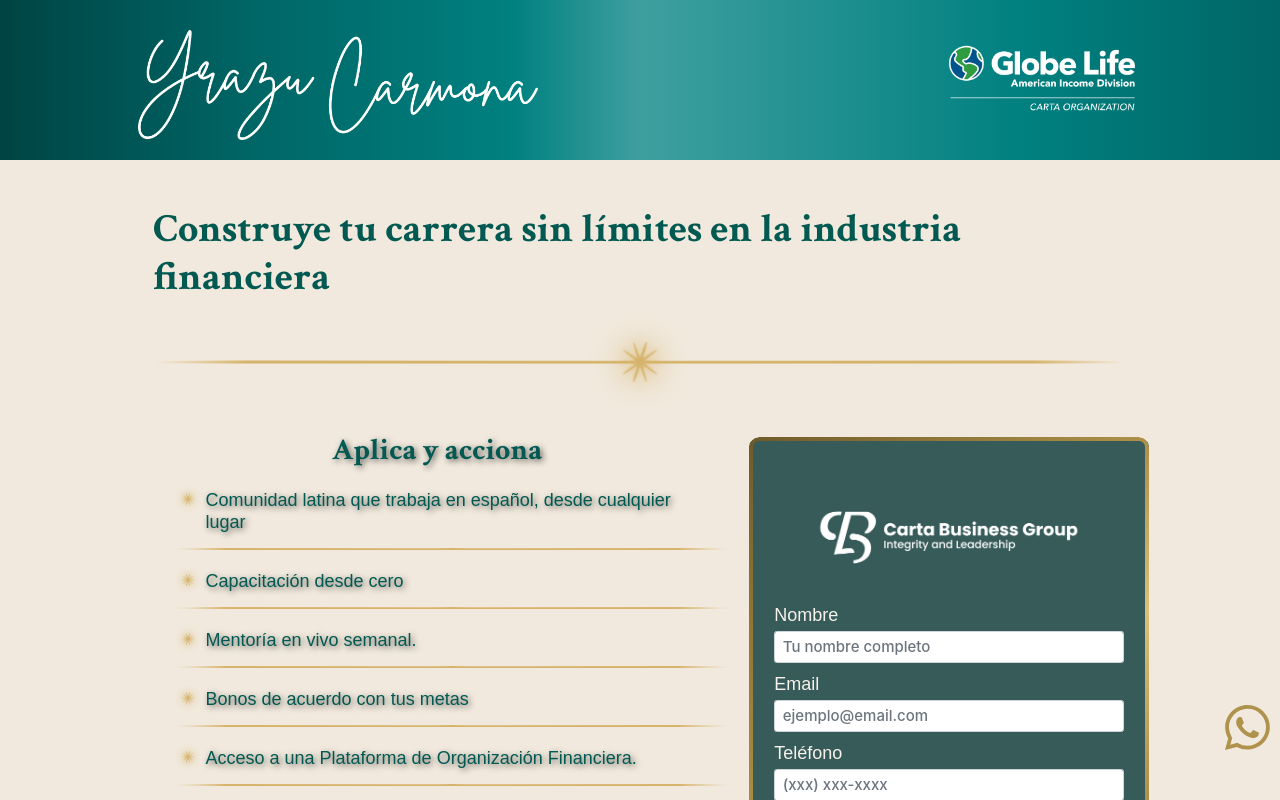
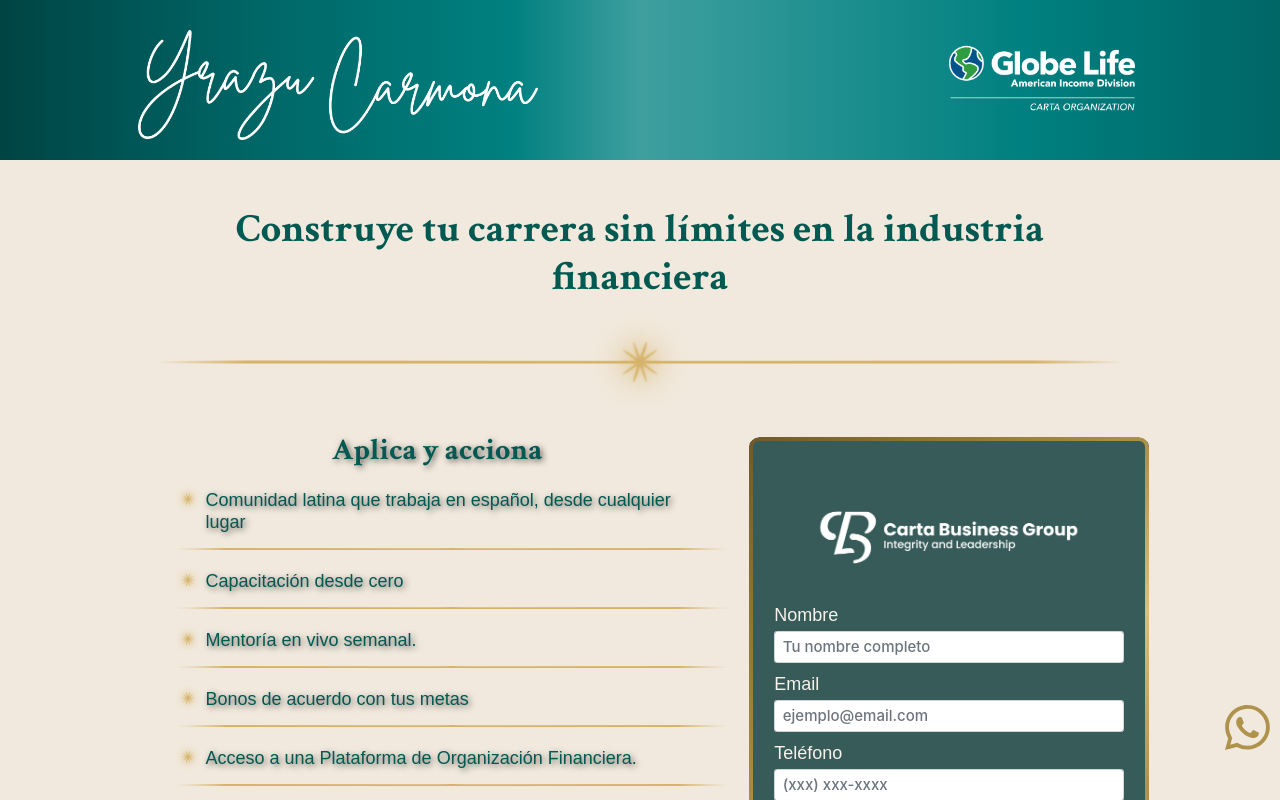
Before and after one commit to HSoftware/irazuLanding, a React (Vite) app: page / in a window 1280 px wide. Shown: the top 800 px of the page. Built offline with nearby package versions, Linux system fonts and the light colour scheme.

Commit message:
Corregidos problemas con la clase text-center en la sección Propuesta.

```diff
--- a/src/components/Propuesta/Propuesta.css
+++ b/src/components/Propuesta/Propuesta.css
@@ -79,10 +79,6 @@
     margin-bottom: 15px;
   }
 
-  .text-center {
-    text-align: left !important;
-  }
-
   .listaPropuesta {
     padding-left: 0;
     margin-top: 20px;
--- a/src/components/Propuesta/PropuestaValor.jsx
+++ b/src/components/Propuesta/PropuestaValor.jsx
@@ -15,7 +15,7 @@ export default function PropuestaValor() {
 
         <div className="sobre-yrazu">
           <h2 className="protagonista">Yrazú Carmona</h2>
-          <p className="text-center">Mamá, esposa y líder con propósito</p>
+          <p>Mamá, esposa y líder con propósito</p>
           <p className="py-3">
             Como inmigrante, construí mi carrera liderando equipos latinos en la
             industria financiera; hoy estos equipos crecen con un propósito,
```
